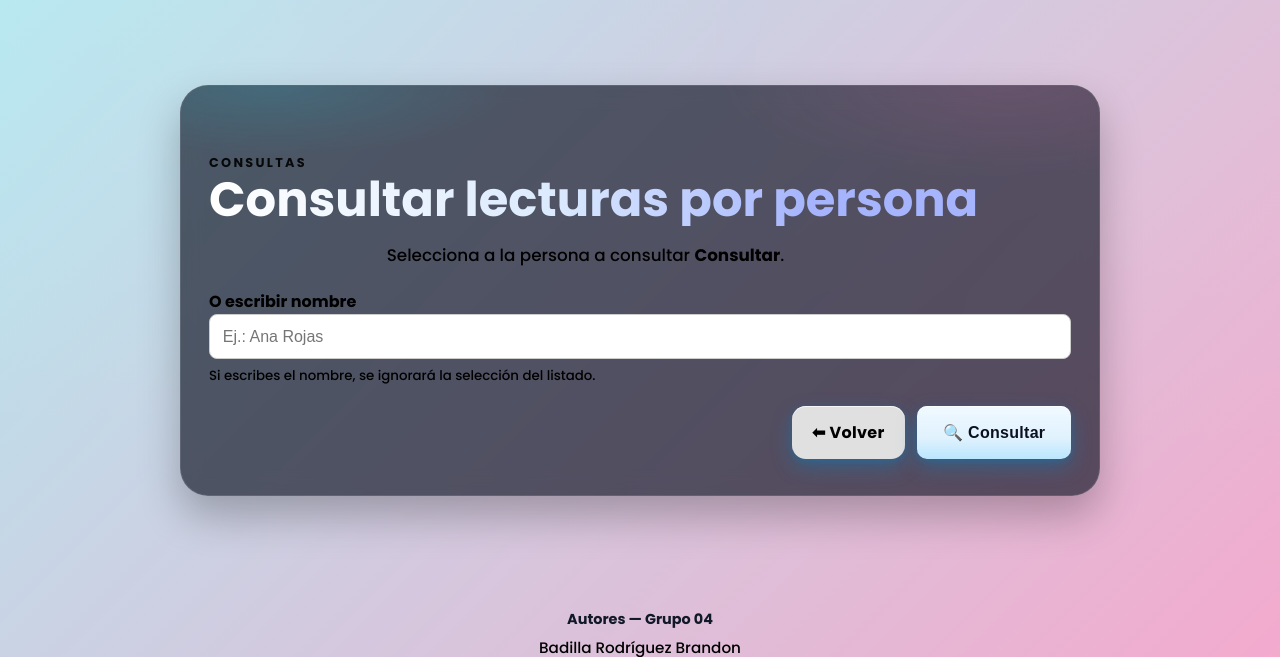
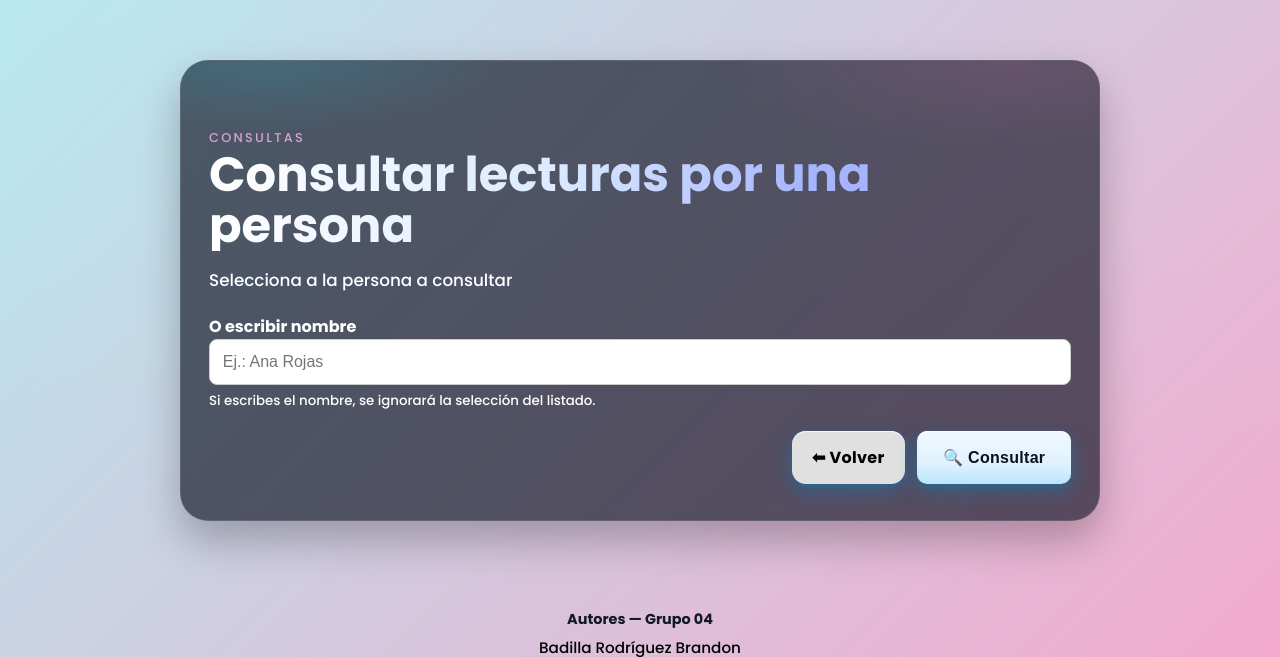
Before and after one commit to jimerima/Proyecto1Bases, a Flask app: page /consulta1 in a window 1280 px wide. Shown: the part 73-730 px from the top of the page. Run offline with Flask 3, Linux system fonts and the light colour scheme; data that the repository does not hold is empty.

Commit message:
arreglos graficos en consultas

```diff
--- a/app.py
+++ b/app.py
@@ -171,10 +171,15 @@ def vista_consultar_lecturas():
     personas = listar_personas(driver)
     if request.method == "POST":
         pId = request.form.get("persona_id")
+        if not pId:
+            flash("El nombre debe estar registrado. Por favor, selecciona una persona existente.", "error")
+            return render_template("consultarLecturas.html", personas=personas)
+
         libros = get_lecturas(driver, pId)
         return render_template("consultarLecturas.html", personas=personas, libros=libros)
 
     return render_template("consultarLecturas.html", personas=personas)
+
 
 @app.route("/consulta2", methods=["GET", "POST"])
 def vista_consultar_miembros():
--- a/templates/consultarLecturas.html
+++ b/templates/consultarLecturas.html
@@ -1,20 +1,18 @@
 {% extends "base.html" %}
 
-{% block titulo %}Consultar lecturas por persona{% endblock %}
+{% block titulo %}Consultar lecturas por una persona{% endblock %}
 
 {% block contenido %}
   <div class="hero" style="text-align:center; padding-top: 2rem;">
     <div class="col" style="margin:auto; max-width:920px; text-align:left;">
-      <div class="eyebrow" style="font-weight: bold; color:#000;">Consultas</div>
-      <h1>Consultar lecturas por persona</h1>
-      <p class="lead" style="text-align:center; font-size:1.05rem; margin-bottom:1.25rem; color:#000;">
-        Selecciona a la persona a consultar <strong>Consultar</strong>.
-      </p>
+      <div class="eyebrow">Consultas</div>
+      <h1>Consultar lecturas por una persona</h1>
+      <p class="lead" style="font-size:1.05rem; margin-bottom:1.25rem; color:#fff;">
+        Selecciona a la persona a consultar</p>
 
       <form action="{{ url_for('vista_consultar_lecturas') }}" method="post" style="margin-top:1rem;">
-        <!-- Persona (input con datalist) -->
         <div class="form-control" style="margin-bottom:1.25rem;">
-          <label for="persona_nombre" style="font-weight:600; margin-bottom:.5rem; color:#000;">O escribir nombre</label>
+          <label for="persona_nombre" style="font-weight:600; margin-bottom:.5rem; color:#fff;">O escribir nombre</label>
           <input type="text" name="persona_nombre" id="persona_nombre" list="sugerencias_personas"
                  placeholder="Ej.: Ana Rojas"
                  style="width:100%; padding:.8rem; font-size:1rem; border-radius:8px; border:1px solid #ccc;">
@@ -32,13 +30,12 @@
             {% endif %}
           </datalist>
 
-          <small style="display:block; margin-top:.4rem; color:#000;">
+          <small style="display:block; margin-top:.4rem; color:#fff;">
             Si escribes el nombre, se ignorará la selección del listado.
           </small>
         </div>
 
         <script>
-          // Cuando el usuario selecciona un nombre del datalist, poner el id en el input hidden
           document.addEventListener('DOMContentLoaded', function() {
             const input = document.getElementById('persona_nombre');
             const hidden = document.getElementById('persona_id');
@@ -57,7 +54,6 @@
           });
         </script>
 
-        <!-- Acciones -->
         <div class="actions" style="display:flex; justify-content:flex-end; gap:.8rem; margin-top:1.1rem;">
           <a class="btn btn--secondary" href="{{ url_for('vista_consultas') }}"
              style="text-decoration:none; background:#e0e0e0; color:#000;">⬅ Volver</a>
@@ -68,7 +64,8 @@
 
       {% if libros is defined %}
         <div class="divider" style="margin:1.4rem 0;"></div>
-        <h2>Resultados</h2>
+        <h2 style="color:#fff;">Resultados</h2>
+
 
         {% if libros %}
           <div style="overflow:auto; border:1px solid #ddd; border-radius:10px; background:#fff;">
@@ -98,7 +95,7 @@
             </table>
           </div>
         {% else %}
-          <p style="margin-top:.75rem; color:#000;">No se encontraron lecturas para esa persona.</p>
+          <p style="margin-top:.75rem; color:#fff;">No se encontraron lecturas para esa persona.</p>
         {% endif %}
       {% endif %}
     </div>
--- a/templates/consultarLibrosMasPopulares.html
+++ b/templates/consultarLibrosMasPopulares.html
@@ -5,7 +5,7 @@
 {% block contenido %}
   <div class="hero" style="text-align:center; padding-top: 2rem;">
     <div class="col" style="margin:auto; max-width:920px; text-align:left;">
-      <div class="eyebrow" style="font-weight:bold; color:#000;">Consultas</div>
+      <div class="eyebrow">Consultas</div>
       <h1>Top 3 · Libros más leídos</h1>
 
       <div class="actions" style="display:flex; justify-content:flex-end; gap:.8rem; margin:1rem 0;">
--- a/templates/consultarMasLibrosLeidos.html
+++ b/templates/consultarMasLibrosLeidos.html
@@ -5,7 +5,7 @@
 {% block contenido %}
   <div class="hero" style="text-align:center; padding-top: 2rem;">
     <div class="col" style="margin:auto; max-width:920px; text-align:left;">
-      <div class="eyebrow" style="font-weight:bold; color:#000;">Consultas</div>
+      <div class="eyebrow">Consultas</div>
       <h1>Personas que leyeron ≥3 libros recomendados por el mismo club</h1>
 
       <div class="actions" style="display:flex; justify-content:flex-end; gap:.8rem; margin:1rem 0;">
--- a/templates/consultarPersonasEnMasClubes.html
+++ b/templates/consultarPersonasEnMasClubes.html
@@ -5,7 +5,7 @@
 {% block contenido %}
   <div class="hero" style="text-align:center; padding-top: 2rem;">
     <div class="col" style="margin:auto; max-width:920px; text-align:left;">
-      <div class="eyebrow" style="font-weight:bold; color:#000;">Consultas</div>
+      <div class="eyebrow">Consultas</div>
       <h1>Personas que pertenecen a más clubes</h1>
 
       <div class="actions" style="display:flex; justify-content:flex-end; gap:.8rem; margin:1rem 0;">
@@ -22,17 +22,19 @@
             <thead>
               <tr>
                 <th style="text-align:left; padding:.7rem; border-bottom:1px solid #eee;">Persona</th>
-                <th style="text-align:left; padding:.7rem; border-bottom:1px solid #eee;">Club(es)</th>
+                <th style="text-align:left; padding:.7rem; border-bottom:1px solid #eee;">Clubes</th>
               </tr>
             </thead>
             <tbody>
               {% for r in resultados %}
+                {% if r.Clubes|length > 1 %}
                   <tr>
                     <td style="padding:.65rem; border-bottom:1px solid #f3f3f3;">{{ r.Persona }}</td>
                     <td style="padding:.65rem; border-bottom:1px solid #f3f3f3;">
                       {{ r.Clubes | join(', ') }}
                     </td>
                   </tr>
+                {% endif %}
               {% endfor %}
             </tbody>
           </table>
```
Also changed, not shown: templates/consultarMiembros.html (+5 -7 lines), templates/consultas.html (+5 -7 lines). Lines whose indentation alone changed are shown as unchanged.
